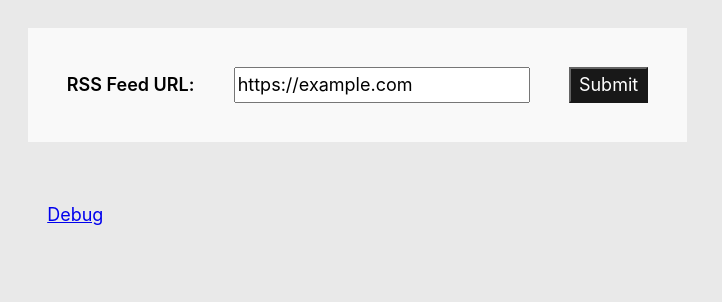
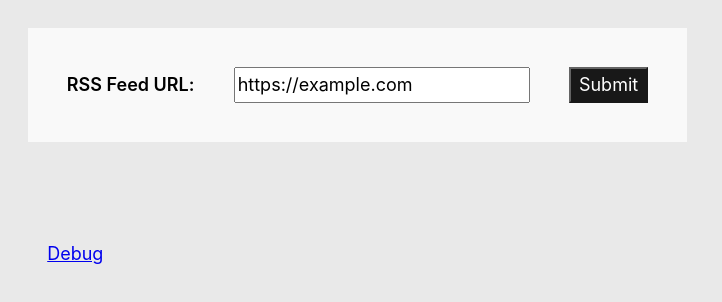
Before and after one commit to colinmcdermott/feedchecker-api, a Next.js app: page / in a window 1280 px wide. Both pictures are taken after typing "https://example.com" into the empty fields and a click on the input "Submit". Shown: the top 302 px of the page, without its empty margins (0-722 px from the left). Built offline with nearby package versions, Linux system fonts and the light colour scheme; no server answers.

Commit message:
Update index.tsx

```diff
--- a/pages/index.tsx
+++ b/pages/index.tsx
@@ -57,11 +57,12 @@ function FeedChecker() {
 
       {loading && <div id='loading'><p>Connecting to API...</p></div>}
       {feedSize && <div id='results'><p>API Success! Feed size: <pre>{feedSize}</pre> - Check interval: 30 seconds</p></div>}
-      {debugLink && <div id='debug'><p><a href={debugLink} target='_blank'>Debug</a></p></div>}
 
       <section className='statsWindow'>
         <div id='change'>{change}</div>
       </section>
+
+      {debugLink && <div id='debug'><p><a href={debugLink} target='_blank'>Debug</a></p></div>}
 
       <iframe width='0' height='0' id='webSubPing'></iframe>
     </main>
```
